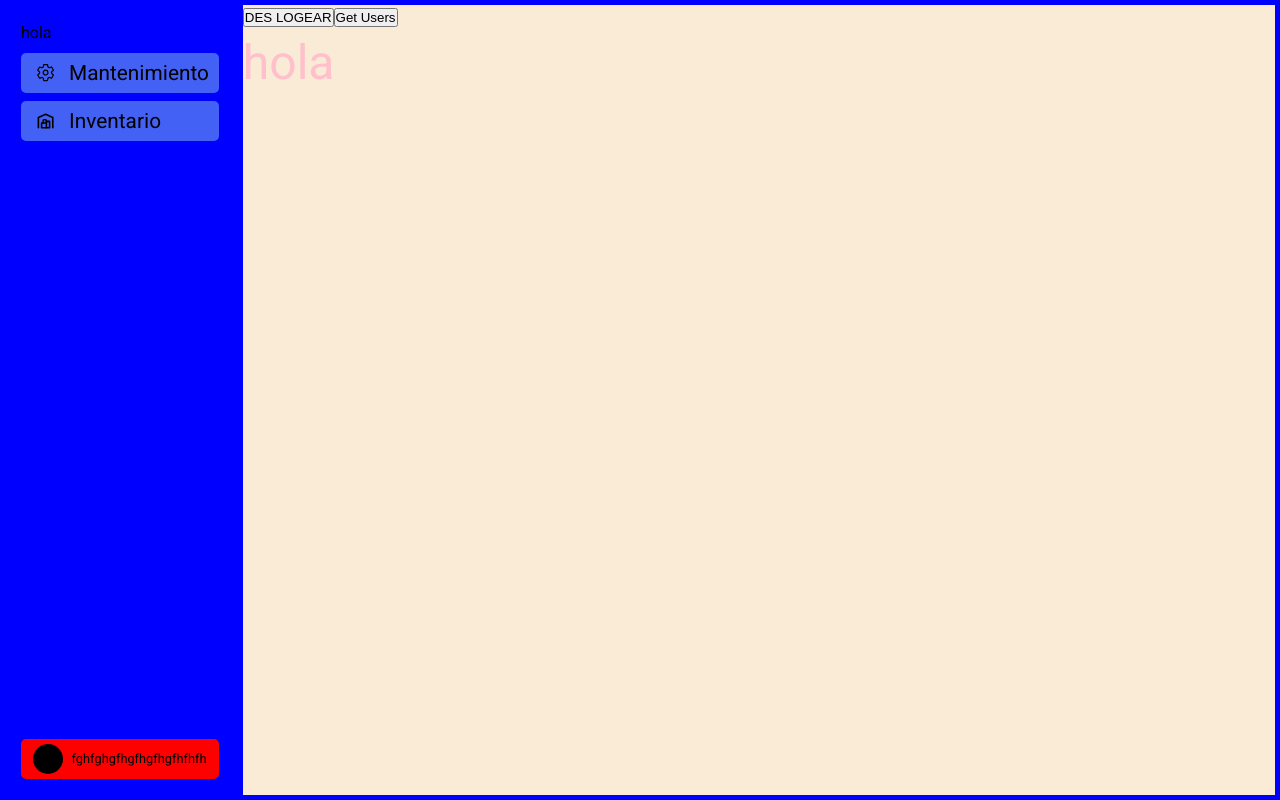
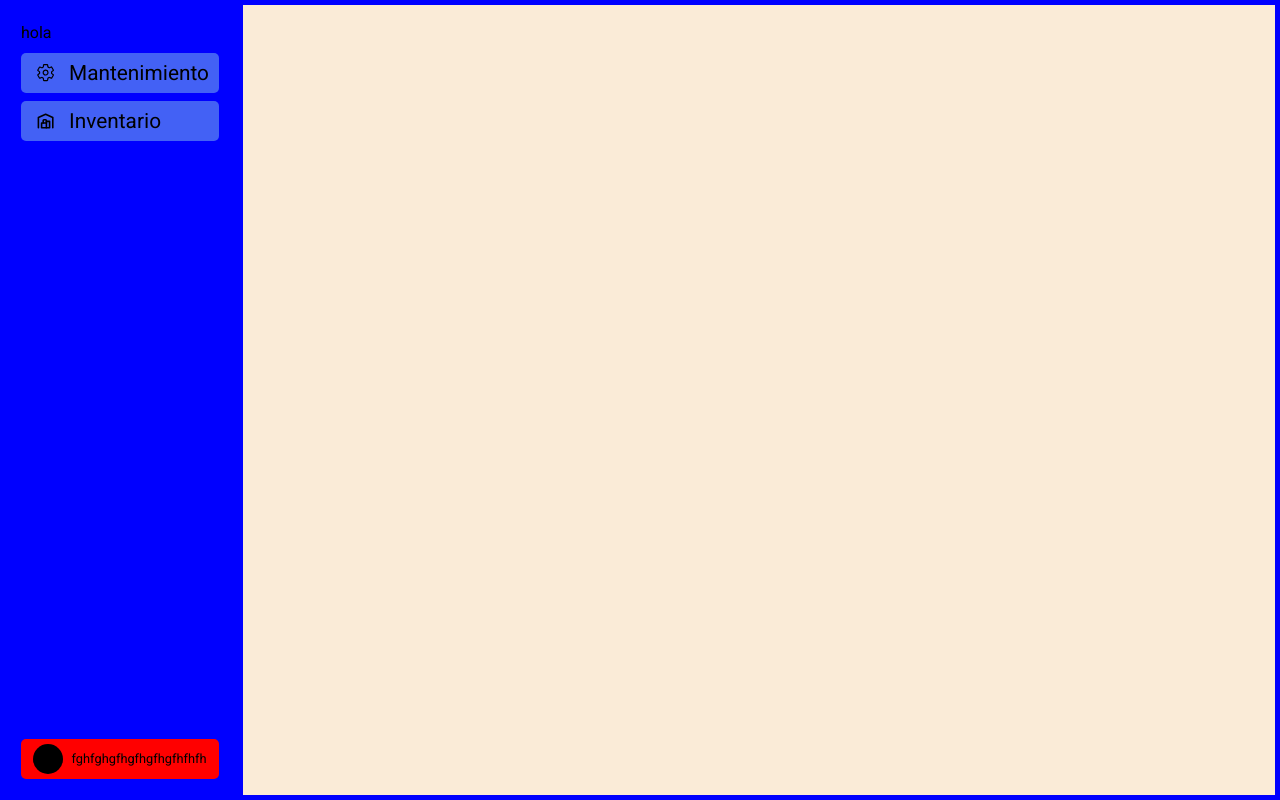
Before and after one commit to PeterCastillo/Proyect-Frontend, a Next.js app: page /mantenimiento in a window 1280 px wide. Built offline with nearby package versions, Linux system fonts and the light colour scheme; no server answers.

Commit message:
Layout content

```diff
--- a/app/mantenimiento/layout.module.scss
+++ b/app/mantenimiento/layout.module.scss
@@ -7,7 +7,7 @@
         width: 100%;
         background-color: antiquewhite;
         @media screen and (max-width: 600px) {
-            margin-left: 80px;
+            margin-left: 89.5px;
           }
     }
 }
--- a/app/mantenimiento/page.tsx
+++ b/app/mantenimiento/page.tsx
@@ -24,10 +24,6 @@ export default function Home() {
   // console.log(data)
   return (
     <div>
-      <button onClick={() => signOut()}>DES LOGEAR</button>
-      <button onClick={handleUsuarios}>Get Users</button>
-      <p>{data?.user.accessTokenExpires}</p>
-      <span className={style.cosa}>hola</span>
     </div>
   );
 }
```
